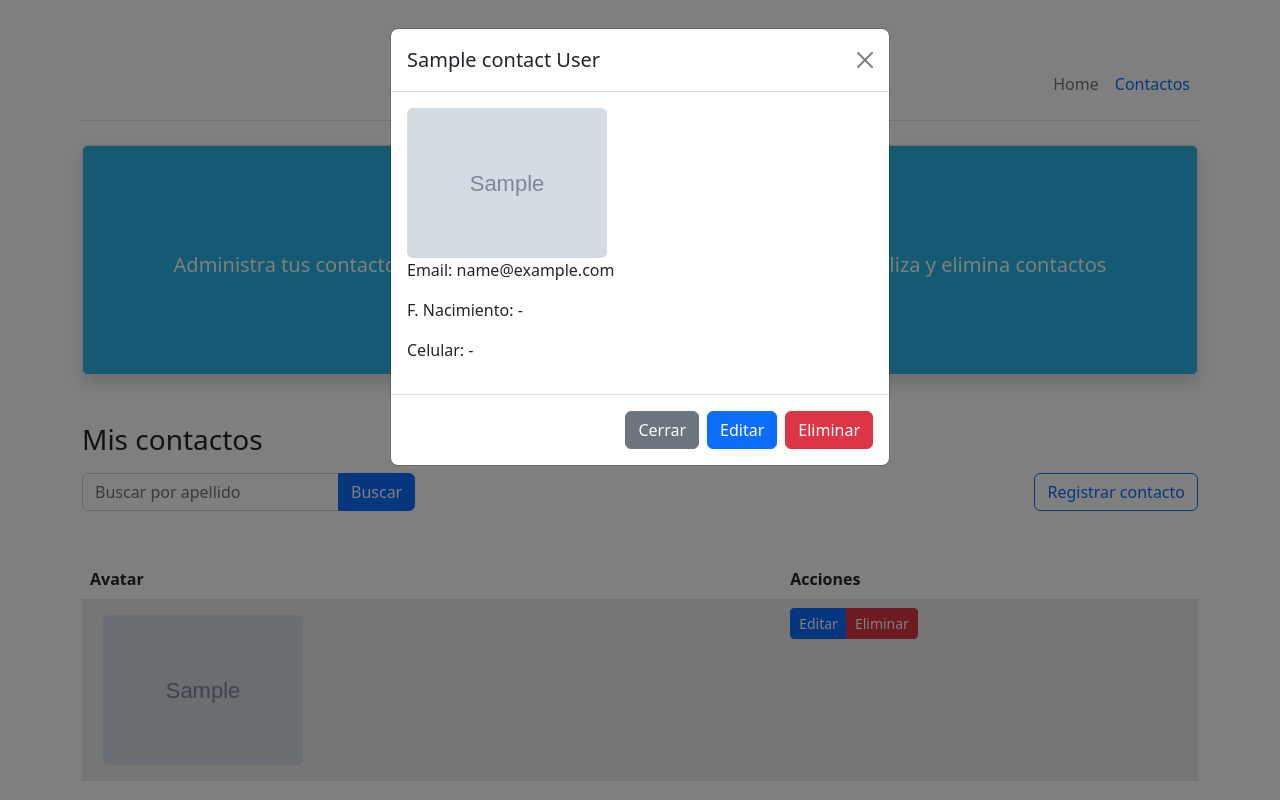
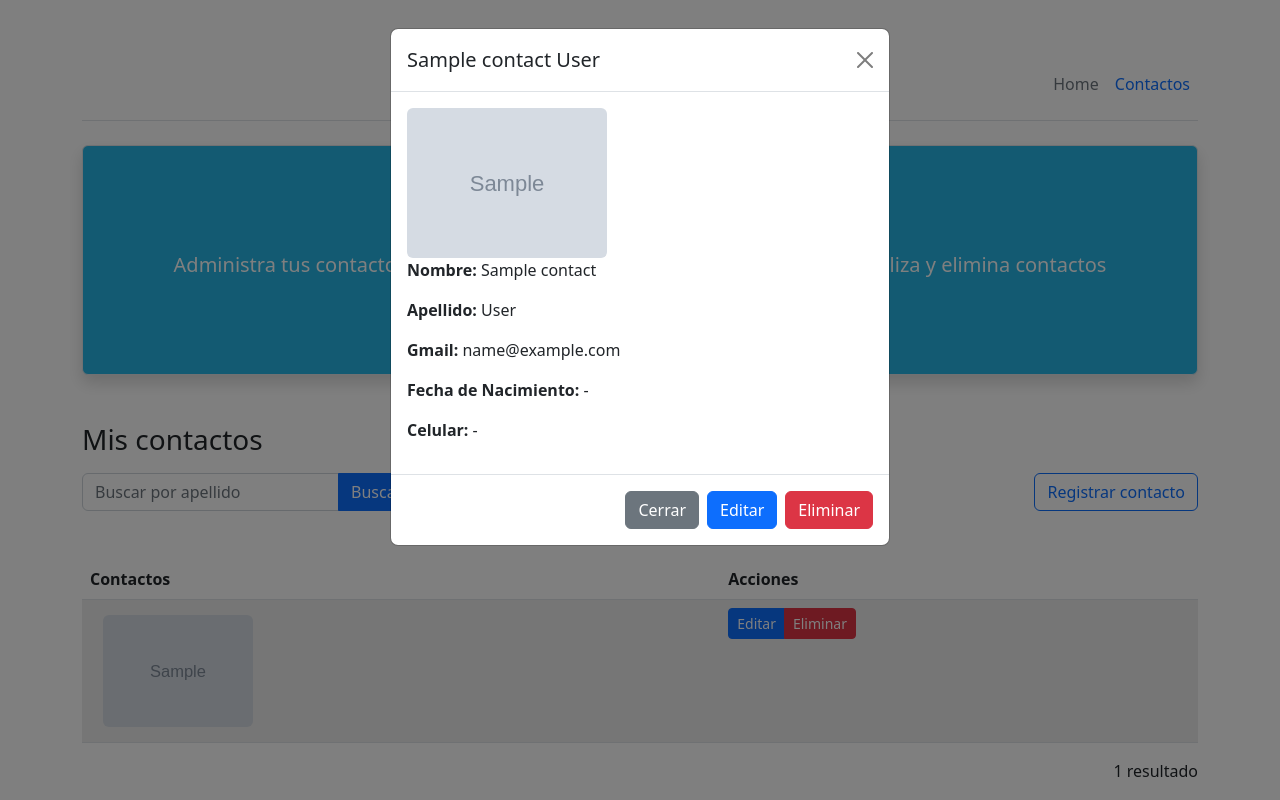
Before and after one commit to Anitamendoza/practica03-dsn, a Django app: template practica03/agenda/templates/agenda/contact_list.html in a window 1280 px wide, after a click that opens the changed part. Run offline with Django 3.2, Linux system fonts and the light colour scheme; the template is opened without the code that fills it: most values are stand-ins (such as "Sample title", 1, 10 or a date in 2020); grey boxes marked "Sample" are stand-in pictures; some libraries are stand-ins or nearby versions.

Commit message:
actualizando proyecto

```diff
--- a/practica03/agenda/templates/agenda/base.html
+++ b/practica03/agenda/templates/agenda/base.html
@@ -6,7 +6,7 @@
     <meta charset="UTF-8">
     <meta http-equiv="X-UA-Compatible" content="IE=edge">
     <meta name="viewport" content="width=device-width, initial-scale=1.0">
-    <title>Lab02</title>
+    <title>Practica03</title>
 
     <link rel="stylesheet" href="{% static 'bootstrap/css/bootstrap.min.css' %}">
     <style>
--- a/practica03/agenda/templates/agenda/contact_list.html
+++ b/practica03/agenda/templates/agenda/contact_list.html
@@ -27,7 +27,7 @@
         <table class="mt-5 table table-hover">
             <thead>
                 <tr>
-                    <th>Avatar</th>
+                    <th>Contactos</th>
                     <th>Acciones</th>
                 </tr>
             </thead>
@@ -37,7 +37,7 @@
                     <td>
                         {% if contact.avatar %}
                             <button type="button" class="btn btn-link" data-bs-toggle="modal" data-bs-target="#contactModal{{ contact.pk }}">
-                                <img src="{{ contact.avatar.url }}" alt="" class="rounded" style="max-width: 200px; max-height: 200px; ">
+                                <img src="{{ contact.avatar.url }}"  class="rounded" style="max-width: 150px; max-height: 150px;">
                             </button>
                             <!-- Modal -->
                             <div class="modal fade" id="contactModal{{ contact.pk }}" tabindex="-1" aria-labelledby="exampleModalLabel" aria-hidden="true">
@@ -48,11 +48,15 @@
                                             <button type="button" class="btn-close" data-bs-dismiss="modal" aria-label="Close"></button>
                                         </div>
                                         <div class="modal-body">
-                                            <img src="{{ contact.avatar.url }}" alt="" class="rounded" style="max-width: 200px; max-height: 200px;">
+                                            <img src="{{ contact.avatar.url }}"  class="rounded" style="max-width: 200px; max-height: 200px;">
+                                            <!-- <img src="https://agendacontact.s3.us-east-2.amazonaws.com/contact/mulan-live-action-1534245224_JtQNRuY.jpg" alt="..."> -->
+                                            <!-- <img src="{{ contact.avatar.url }}" alt="" class="rounded" style="max-width: 200px; max-height: 200px;"> -->
 
-                                            <p>Email: {{ contact.email }}</p>
-                                            <p>F. Nacimiento: {{ contact.birth|default:'-' }}</p>
-                                            <p>Celular: {{ contact.phone|default:'-' }}</p>
+                                            <p><strong>Nombre:</strong> {{ contact.name }}</p>
+                                            <p><strong>Apellido: </strong> {{ contact.fullname }}</p>
+                                            <p><strong> Gmail:</strong> {{ contact.email }}</p>
+                                            <p><strong>Fecha de Nacimiento:</strong> {{ contact.birth|default:'-' }}</p>
+                                            <p><strong>Celular:</strong> {{ contact.phone|default:'-' }}</p>
                                         </div>
                                         <div class="modal-footer">
                                             <button type="button" class="btn btn-secondary" data-bs-dismiss="modal">Cerrar</button>
--- a/practica03/agenda/views.py
+++ b/practica03/agenda/views.py
@@ -6,6 +6,7 @@ from django.db.models import QuerySet
 from django.shortcuts import render, redirect
 from django.urls import reverse_lazy
 from agenda.models import Contact
+from django.views import generic
 
 def base(request):
        return render(request, 'agenda/contact_list.html')
```
Also changed, not shown: practica03/practica03/settings.py (+29 -9 lines), practica03/contact/page101.png (deleted).
